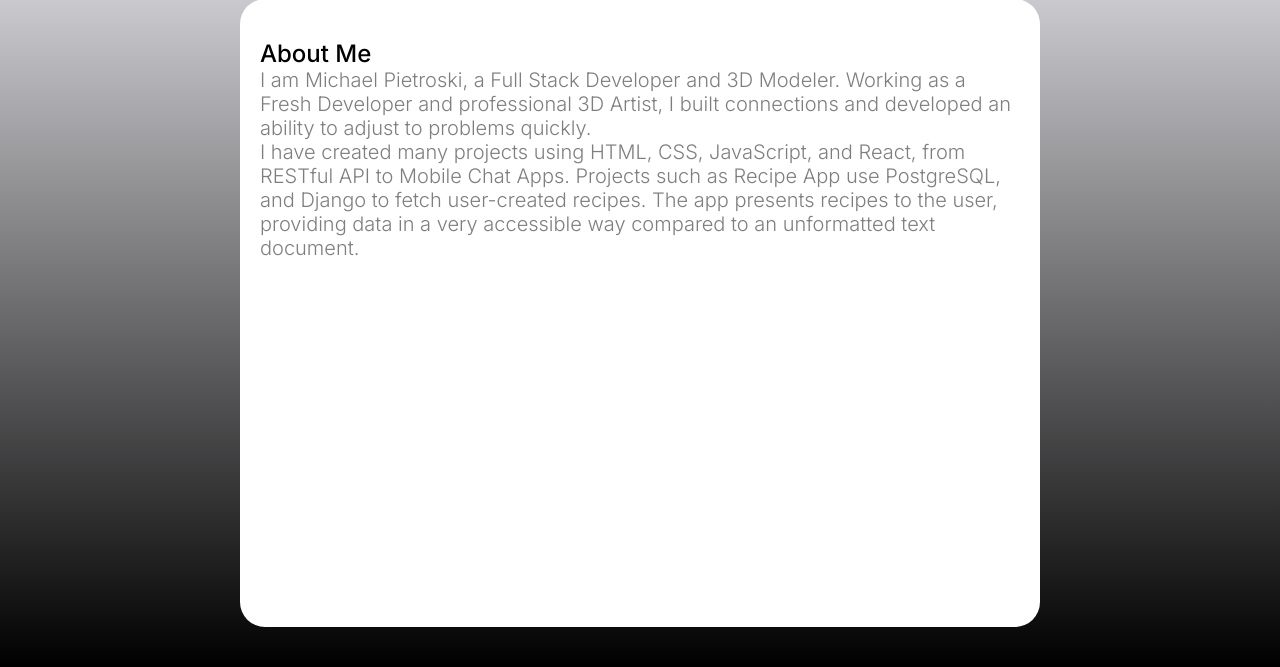
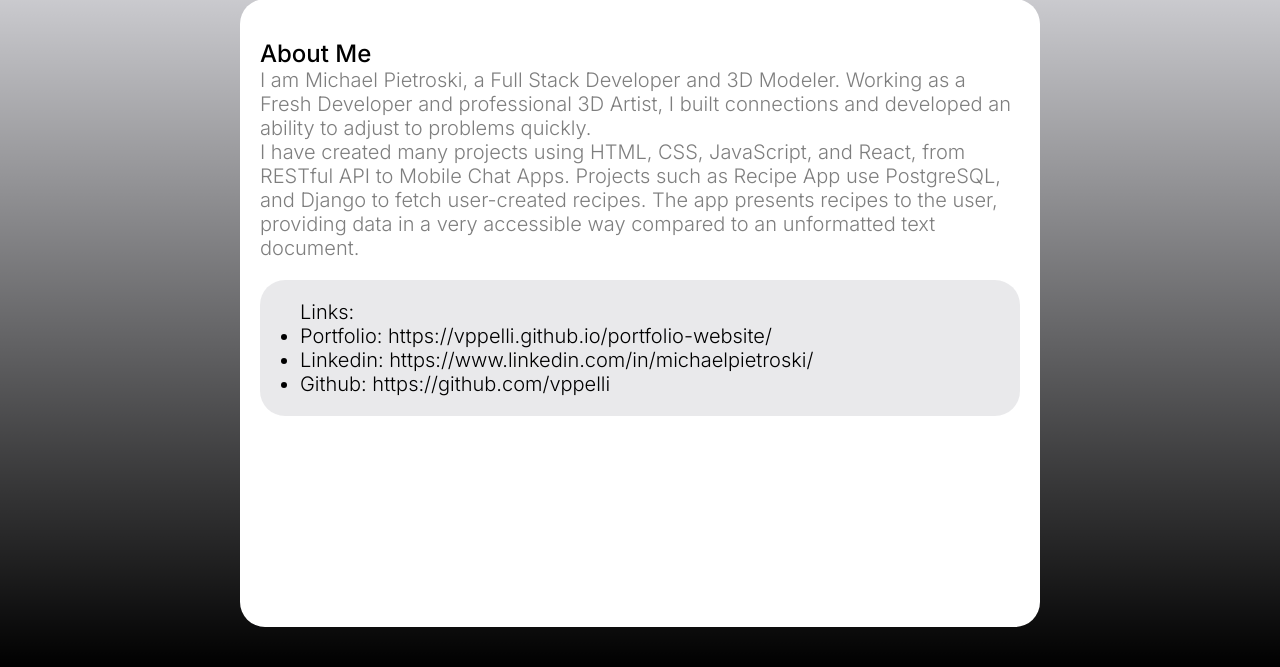
Before and after one commit to vppelli/recipe-app, a Django app: page /about/ in a window 1280 px wide. Shown: the part 133-800 px from the top of the page. Run offline with Django 4.2, Linux system fonts and the light colour scheme.

Commit message:
Updated about.html

```diff
--- a/recipes/templates/recipes/about.html
+++ b/recipes/templates/recipes/about.html
@@ -33,6 +33,12 @@
                     presents recipes to the user, providing data in a very accessible way compared to an unformatted
                     text document.
                 </p>
+                <ul>
+                    Links:
+                    <li>Portfolio: https://vppelli.github.io/portfolio-website/</li>
+                    <li>Linkedin: https://www.linkedin.com/in/michaelpietroski/</li>
+                    <li>Github: https://github.com/vppelli</li>
+                </ul>
             </div>
         </div>
     </div>
```
